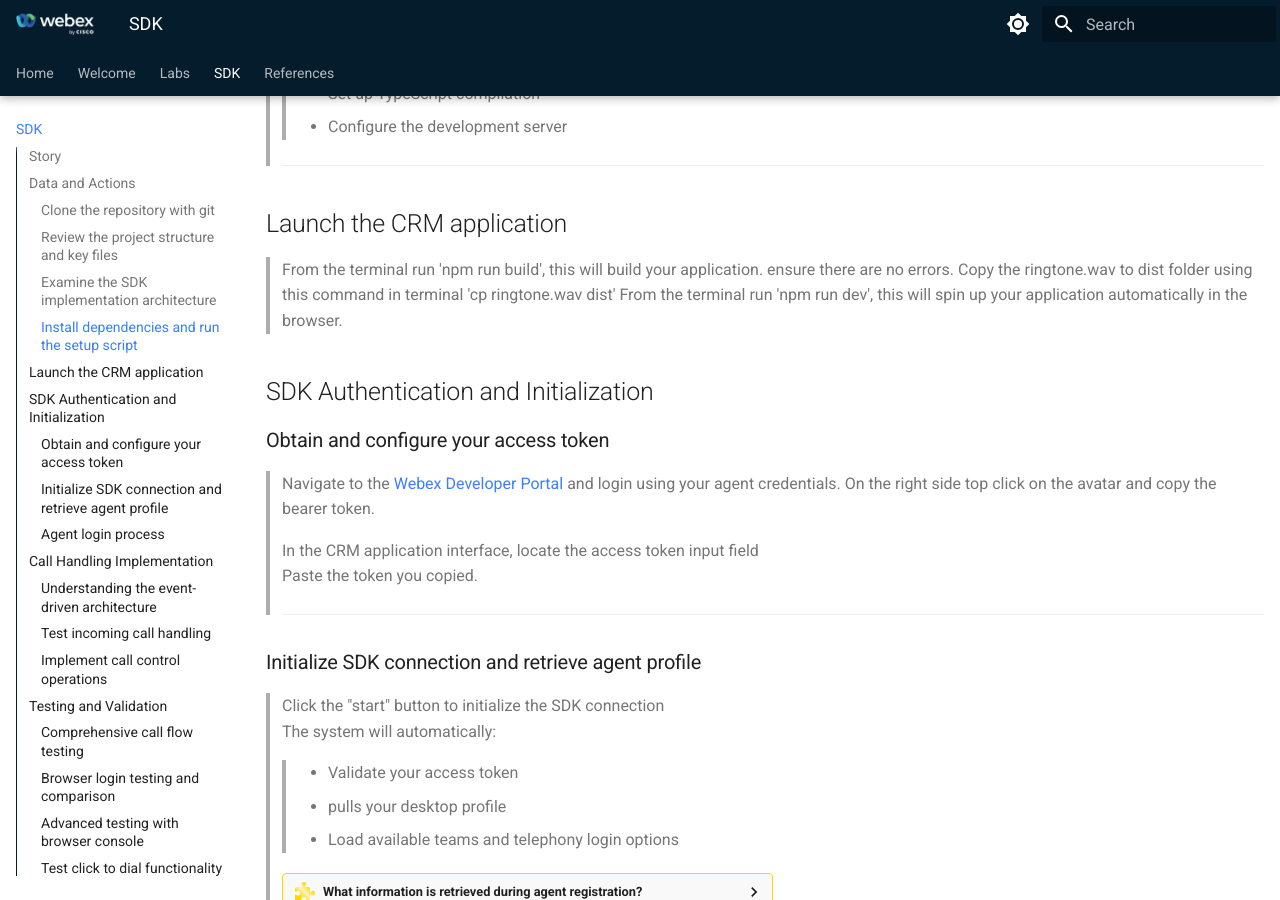
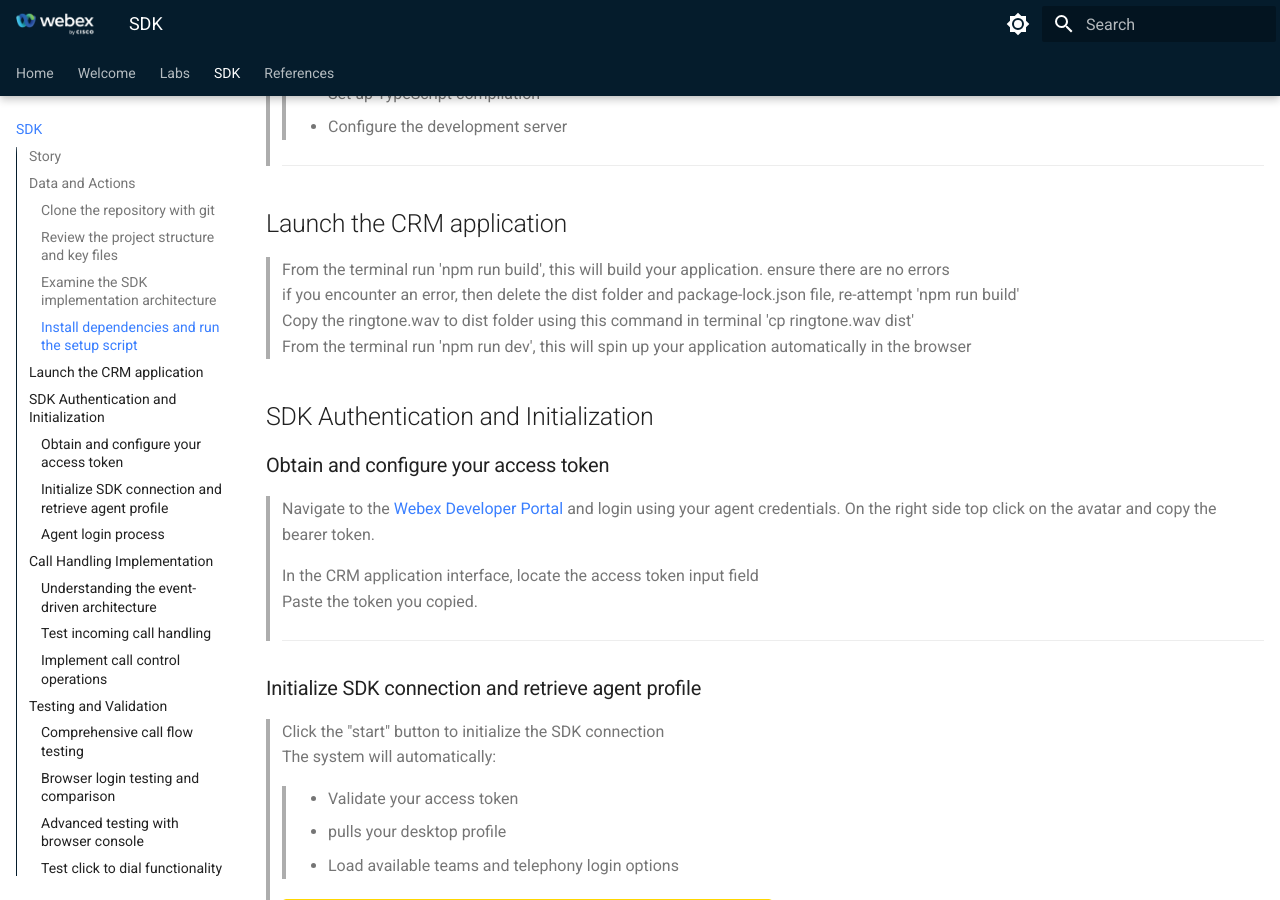
Before and after one commit to WebexCC-SA/LAB-3354, an MkDocs documentation site: the page built from docs/WXCC_SDK.md, in a window 1280 px wide and 900 px high, scrolled down 2121 px. Built offline with MkDocs 1.6.1 and Material for MkDocs 9.7.7, drawn with Linux system fonts in a browser that asks for light colours.

Commit message:
launch crm changes

```diff
--- a/docs/WXCC_SDK.md
+++ b/docs/WXCC_SDK.md
@@ -82,9 +82,10 @@
 > ---
 
 ## Launch the CRM application
-> From the terminal run 'npm run build', this will build your application. ensure there are no errors.
+> From the terminal run 'npm run build', this will build your application. ensure there are no errors
+> if you encounter an error, then delete the dist folder and package-lock.json file, re-attempt 'npm run build'
 > Copy the ringtone.wav to dist folder using this command in terminal 'cp ringtone.wav dist'
-> From the terminal run 'npm run dev', this will spin up your application automatically in the browser.
+> From the terminal run 'npm run dev', this will spin up your application automatically in the browser
 
 ## SDK Authentication and Initialization
 
```
